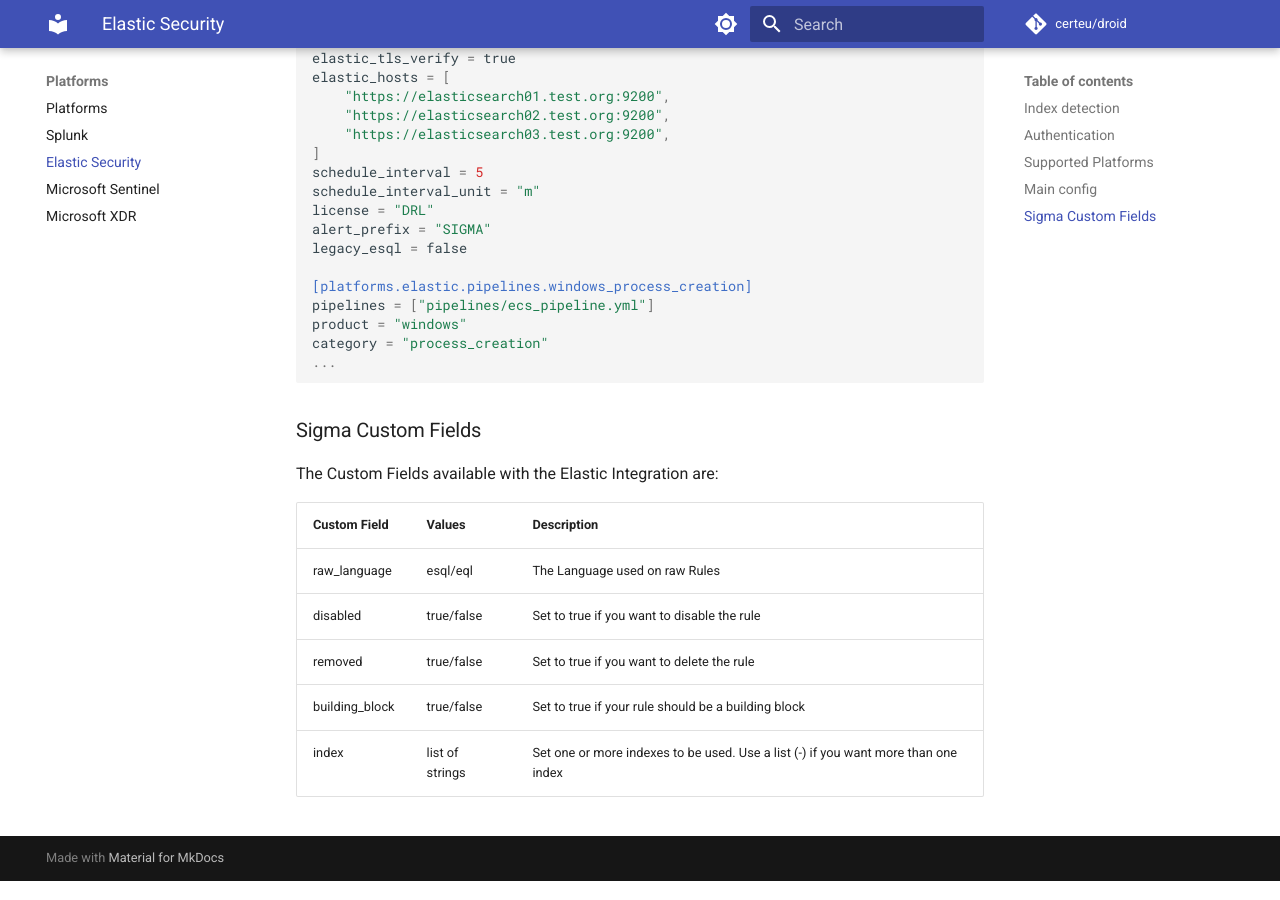
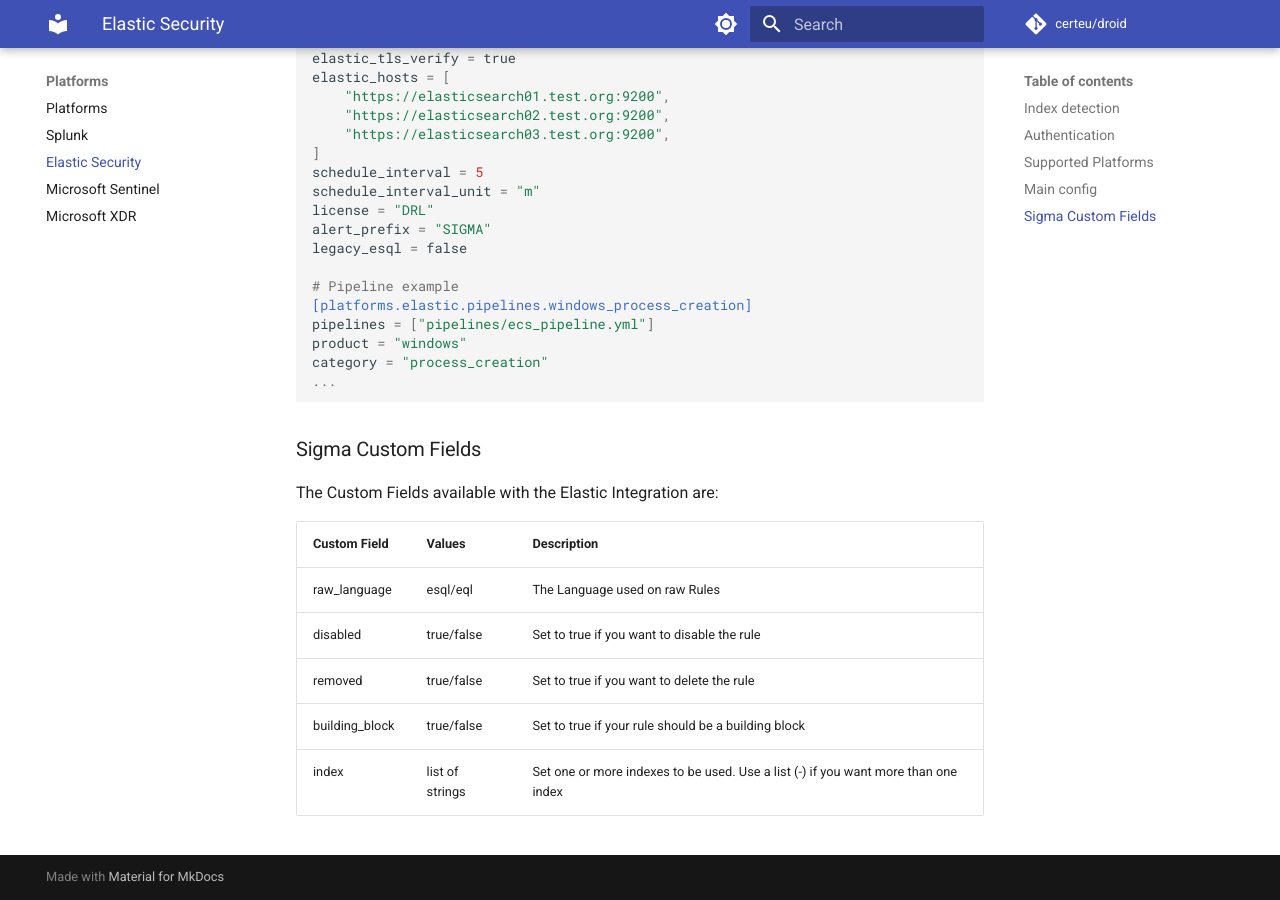
Before and after one commit to certeu/droid-docs, an MkDocs documentation site: the page built from docs/platforms/elastic_security.md, in a window 1280 px wide and 900 px high, scrolled down 2162 px. Built offline with MkDocs 1.6.1 and Material for MkDocs 9.7.7, drawn with Linux system fonts in a browser that asks for light colours; comment, search, counter and statistics services are not loaded.

Commit message:
fix: tab in xdr and add comment in elastic

```diff
--- a/docs/platforms/elastic_security.md
+++ b/docs/platforms/elastic_security.md
@@ -97,6 +97,7 @@ license = "DRL"
 alert_prefix = "SIGMA"
 legacy_esql = false
 
+# Pipeline example
 [platforms.elastic.pipelines.windows_process_creation]
 pipelines = ["pipelines/ecs_pipeline.yml"]
 product = "windows"
```
Also changed, not shown: docs/platforms/microsoft_xdr.md (+1 -1 lines).
